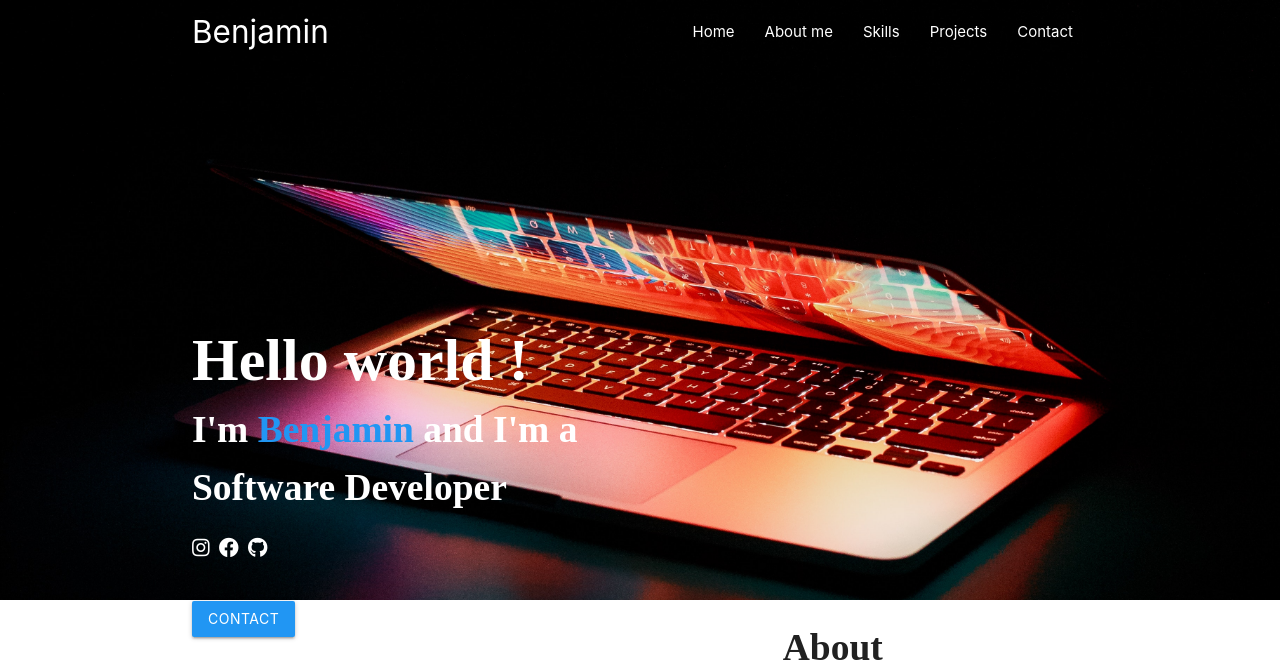
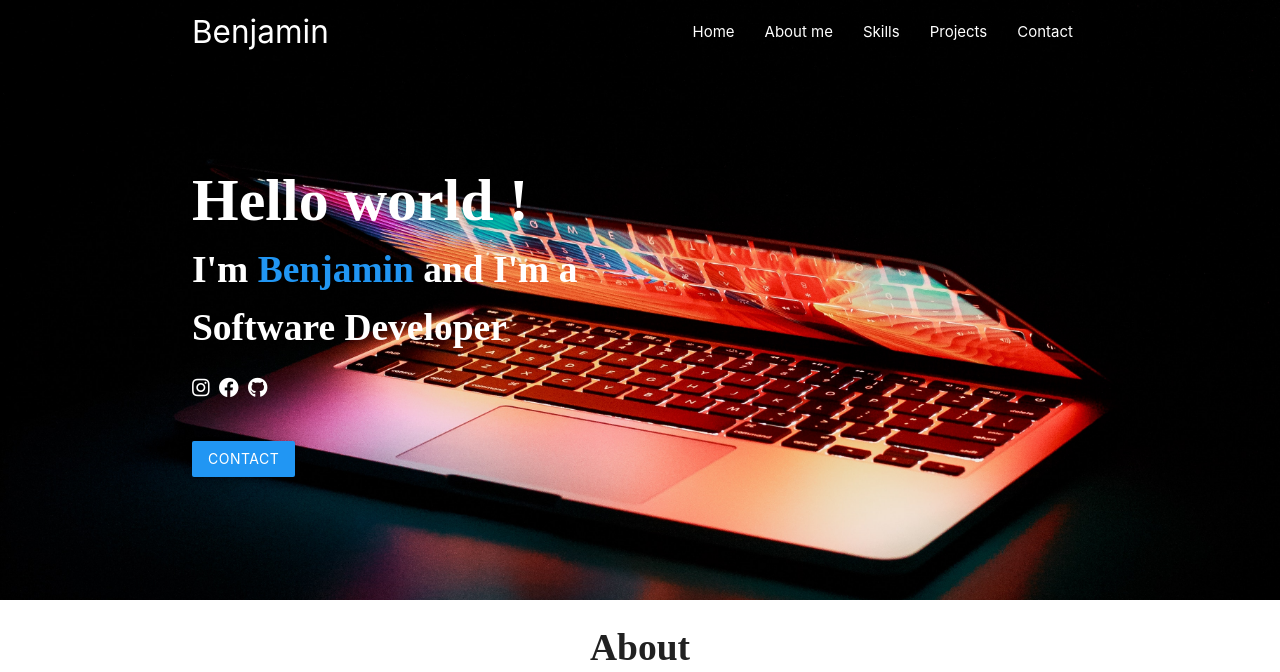
Before and after one commit to Adebayobenjamin/adebayo-benjamin, a plain HTML site: page index.html in a window 1280 px wide. Shown: the top 672 px of the page. Drawn offline with nearby package versions, Linux system fonts and the light colour scheme; grey boxes are pictures that could not be loaded.

Commit message:
made small changes

```diff
--- a/index.html
+++ b/index.html
@@ -25,7 +25,7 @@
             min-height: 600px;
         }
         .header-text{
-            margin-top: 30vh;
+            margin-top: 80px;
             /* animation: float 5s linear ; */
         }
         /* @keyframes float {
```
